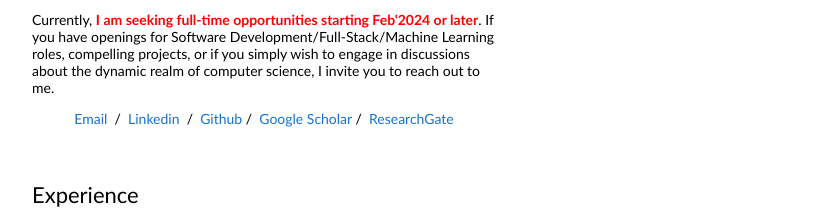
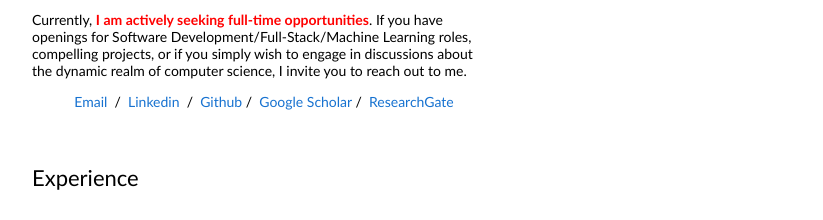
Before and after one commit to mohikhan/mohikhan.github.io, a plain HTML site: page index.html in a window 1280 px wide. Shown: the part 517-737 px from the top of the page, without its empty margins (228-1051 px from the left). Drawn offline with nearby package versions, Linux system fonts and the light colour scheme.

Commit message:
Modified index.html

```diff
--- a/index.html
+++ b/index.html
@@ -56,7 +56,7 @@
               </p>
               <p>
                  <!-- I bring with me a wealth of experience in Software Engineering, gained in renowned technological hubs. -->
-                 Currently, <b style="color:red">I am seeking full-time opportunities starting Feb'2024 or later</b>. If you have openings for Software Development/Full-Stack/Machine Learning roles, compelling projects, or if you simply wish to engage in discussions about the dynamic realm of computer science,
+                 Currently, <b style="color:red">I am actively seeking full-time opportunities</b>. If you have openings for Software Development/Full-Stack/Machine Learning roles, compelling projects, or if you simply wish to engage in discussions about the dynamic realm of computer science,
                 I invite you to reach out to me. </p>
               <p style="text-align:center">
                 <a href ="mailto:mohiudde@buffalo.edu">Email</a> &nbsp/&nbsp
```
